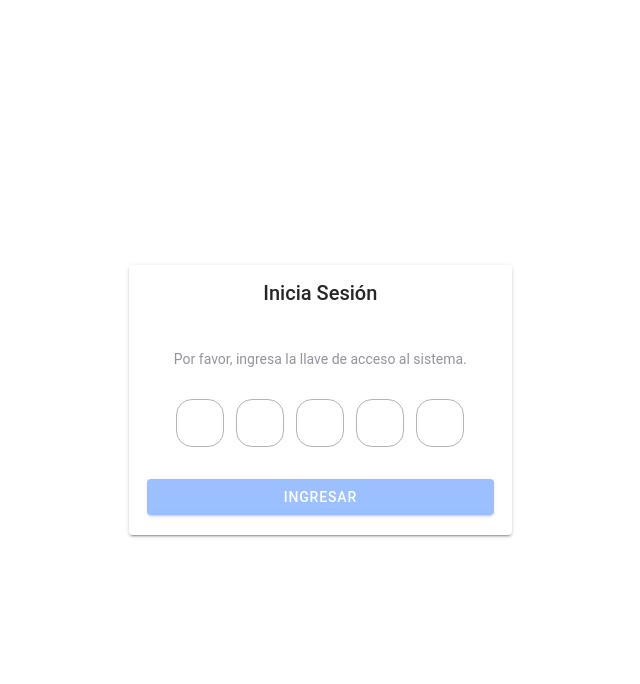
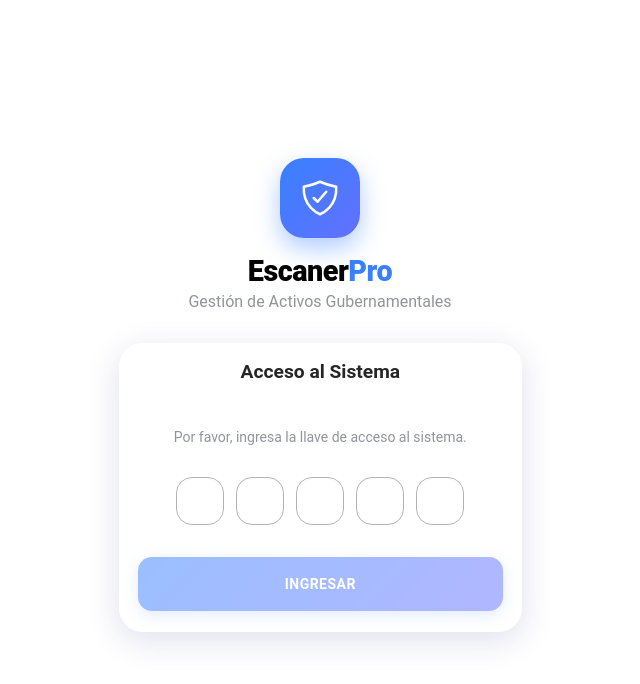
Before and after one commit to josalztrs/escaner-bp, a React (Vite) app: page /login in a window 1280 px wide. Shown: the top 684 px of the page, without its empty margins (320-960 px from the left). Built offline with nearby package versions, Linux system fonts and the light colour scheme.

Commit message:
interfaz v3 cambiar

```diff
--- a/src/App.tsx
+++ b/src/App.tsx
@@ -44,6 +44,7 @@ import '@ionic/react/css/palettes/dark.system.css';
 
 /* Theme variables */
 import './theme/variables.css';
+import './theme/globals.css';
 
 setupIonicReact();
 
--- a/src/components/login/LoginForm.tsx
+++ b/src/components/login/LoginForm.tsx
@@ -11,8 +11,10 @@ import {
     IonCol,
     IonText,
     IonContent,
-    IonPage
+    IonPage,
+    IonIcon
 } from "@ionic/react";
+import { shieldCheckmarkOutline } from 'ionicons/icons';
 import { useState } from "react";
 import { useHistory } from "react-router-dom";
 import { CapacitorHttp } from '@capacitor/core';
@@ -96,10 +98,35 @@ const LoginForm: React.FC = () => {
             <IonContent className="ion-padding">
                 <IonGrid style={{ height: '100%' }}>
                     <IonRow className="ion-align-items-center ion-justify-content-center" style={{ height: '100%' }}>
-                        <IonCol size="12" sizeMd="8" sizeLg="6" sizeXl="4">
-                            <IonCard>
+                        <IonCol size="12" sizeMd="6" sizeLg="5" sizeXl="4">
+                            {/* Logo / Icon Area */}
+                            <div className="ion-text-center ion-margin-bottom fade-in-up" style={{ marginBottom: '2rem' }}>
+                                <div style={{
+                                    background: 'var(--premium-gradient)',
+                                    width: '80px',
+                                    height: '80px',
+                                    borderRadius: '24px',
+                                    margin: '0 auto',
+                                    display: 'flex',
+                                    alignItems: 'center',
+                                    justifyContent: 'center',
+                                    boxShadow: '0 10px 25px rgba(56, 128, 255, 0.4)',
+                                    marginBottom: '1rem'
+                                }}>
+                                    <IonIcon
+                                        icon={shieldCheckmarkOutline}
+                                        style={{ fontSize: '40px', color: 'white' }}
+                                    />
+                                </div>
+                                <h1 style={{ fontWeight: 800, margin: 0, fontSize: '1.8rem', letterSpacing: '-0.5px' }}>
+                                    Escaner<span style={{ color: 'var(--ion-color-primary)' }}>Pro</span>
+                                </h1>
+                                <p style={{ color: 'var(--ion-color-medium)', margin: '4px 0 0' }}>Gestión de Activos Gubernamentales</p>
+                            </div>
+
+                            <IonCard className="glass-card fade-in-up" style={{ animationDelay: '0.1s' }}>
                                 <IonCardHeader>
-                                    <IonCardTitle className="ion-text-center">Inicia Sesión</IonCardTitle>
+                                    <IonCardTitle className="ion-text-center" style={{ fontWeight: 700, fontSize: '1.2rem' }}>Acceso al Sistema</IonCardTitle>
                                 </IonCardHeader>
 
                                 <div className="ion-padding">
@@ -107,7 +134,7 @@ const LoginForm: React.FC = () => {
                                         <p className="ion-text-center">Por favor, ingresa la llave de acceso al sistema.</p>
                                     </IonText>
 
-                                    <IonItem lines="none" className="ion-margin-vertical">
+                                    <IonItem lines="none" className="ion-margin-vertical" style={{ '--background': 'transparent' }}>
                                         <IonInputOtp
                                             length={5}
                                             type="number"
@@ -127,6 +154,7 @@ const LoginForm: React.FC = () => {
                                     <div className="ion-margin-top">
                                         <IonButton
                                             expand="block"
+                                            className="premium-button"
                                             onClick={() => validateOtp(otpValue)}
                                             disabled={otpValue.length !== 5 || validationState.isLoading}
                                         >
--- a/src/pages/HistoryTab.tsx
+++ b/src/pages/HistoryTab.tsx
@@ -2,7 +2,9 @@ import { useCallback, useEffect, useMemo, useState } from 'react';
 import {
   IonBadge,
   IonButton,
+  IonCol,
   IonContent,
+  IonGrid,
   IonHeader,
   IonIcon,
   IonItem,
@@ -10,6 +12,7 @@ import {
   IonList,
   IonNote,
   IonPage,
+  IonRow,
   IonSearchbar,
   IonSelect,
   IonSelectOption,
@@ -134,6 +137,10 @@ const HistoryTab: React.FC = () => {
       </IonHeader>
 
       <IonContent className="ion-padding">
+        <div className="responsive-container">
+          <IonGrid className="ion-no-padding">
+            <IonRow className="ion-justify-content-center">
+              <IonCol size="12" sizeMd="10" sizeLg="8">
                 <div className="glass-card" style={{ padding: '4px 8px', marginBottom: 16, display: 'flex', alignItems: 'center', gap: 8 }}>
                   <IonIcon icon={filterOutline} color="medium" style={{ marginLeft: 8 }} />
                   <IonSelect
@@ -292,6 +299,10 @@ const HistoryTab: React.FC = () => {
                     })}
                   </IonList>
                 )}
+              </IonCol>
+            </IonRow>
+          </IonGrid>
+        </div>
       </IonContent>
     </IonPage>
   );
--- /dev/null
+++ b/src/theme/globals.css
@@ -0,0 +1,138 @@
+/* ── Tokens de Diseño ── */
+:root {
+  --glass-bg: rgba(255, 255, 255, 0.7);
+  --glass-border: rgba(255, 255, 255, 0.3);
+  --premium-gradient: linear-gradient(135deg, #3880ff 0%, #6370ff 100%);
+  --premium-shadow: 0 8px 32px 0 rgba(31, 38, 135, 0.15);
+}
+
+/* Ajustes para iOS */
+.ios {
+  --glass-bg: rgba(255, 255, 255, 0.6);
+}
+
+/* ── MODO OSCURO ── */
+@media (prefers-color-scheme: dark) {
+  :root {
+    --glass-bg: rgba(30, 30, 30, 0.85) !important;
+    --glass-border: rgba(255, 255, 255, 0.12) !important;
+  }
+}
+
+/* Soporte para clase .dark manual o de Ionic */
+body.dark, body.ion-palette-dark, .dark {
+  --glass-bg: rgba(30, 30, 30, 0.85) !important;
+  --glass-border: rgba(255, 255, 255, 0.12) !important;
+}
+
+/* ── Contenedor Responsivo ── */
+.responsive-container {
+  max-width: 800px;
+  margin: 0 auto !important;
+  width: 100%;
+}
+
+/* ── Estilos Premium ── */
+.glass-card {
+  background: var(--glass-bg) !important;
+  backdrop-filter: blur(20px) !important;
+  -webkit-backdrop-filter: blur(20px) !important;
+  border: 1px solid var(--glass-border) !important;
+  border-radius: 24px !important;
+  box-shadow: var(--premium-shadow) !important;
+  margin-inline: 0 !important;
+  overflow: hidden;
+}
+
+/* Forzar transparencia en componentes internos dentro de glass-card */
+.glass-card ion-item,
+.glass-card ion-list,
+.glass-card ion-accordion {
+  --background: transparent !important;
+  background: transparent !important;
+}
+
+.glass-card ion-searchbar {
+  --background: rgba(var(--ion-color-step-150-rgb, 235, 235, 235), 0.4) !important;
+  padding-inline: 8px !important;
+}
+
+.dark .glass-card ion-searchbar {
+  --background: rgba(255, 255, 255, 0.05) !important;
+}
+
+.glass-card ion-select {
+  --padding-start: 12px;
+}
+
+.premium-button {
+  --background: var(--premium-gradient) !important;
+  --border-radius: 14px !important;
+  --box-shadow: 0 4px 15px rgba(56, 128, 255, 0.3) !important;
+  font-weight: 700 !important;
+  letter-spacing: 0.5px;
+  height: 54px;
+  margin-top: 16px;
+}
+
+.premium-button::part(native) {
+  padding-inline: 24px;
+}
+
+/* ── Inputs y Buscadores ── */
+.search-container {
+  --background: rgba(var(--ion-color-step-100-rgb, 240, 240, 240), 0.4) !important;
+  --border-radius: 14px;
+  margin-bottom: 8px;
+  border: 1px solid var(--glass-border);
+}
+
+.dark .search-container {
+  --background: rgba(255, 255, 255, 0.05) !important;
+}
+
+/* ── Animaciones ── */
+.fade-in-up {
+  animation: fadeInUp 0.5s ease backwards;
+}
+
+@keyframes fadeInUp {
+  from {
+    opacity: 0;
+    transform: translateY(20px);
+  }
+  to {
+    opacity: 1;
+    transform: translateY(0);
+  }
+}
+
+/* ── Ajustes de Listas ── */
+.history-item {
+  margin-bottom: 12px !important;
+  --padding-start: 16px;
+  --padding-end: 16px;
+  --padding-top: 12px;
+  --padding-bottom: 12px;
+}
+
+.status-badge {
+  padding: 6px 12px !important;
+  border-radius: 8px !important;
+  font-weight: 600 !important;
+  text-transform: uppercase;
+  font-size: 0.7rem !important;
+  letter-spacing: 0.5px;
+}
+
+/* ── Responsividad para Tablets/Desktop ── */
+@media (min-width: 768px) {
+  .responsive-container {
+    padding-top: 24px;
+  }
+
+  ion-content {
+    --padding-top: 20px;
+    --padding-bottom: 20px;
+  }
+}
```
Also changed, not shown: src/pages/ScanTab.tsx (+32 -19 lines), 6 other files (tests, documents, lock files or other folders). Lines whose indentation alone changed are shown as unchanged.
